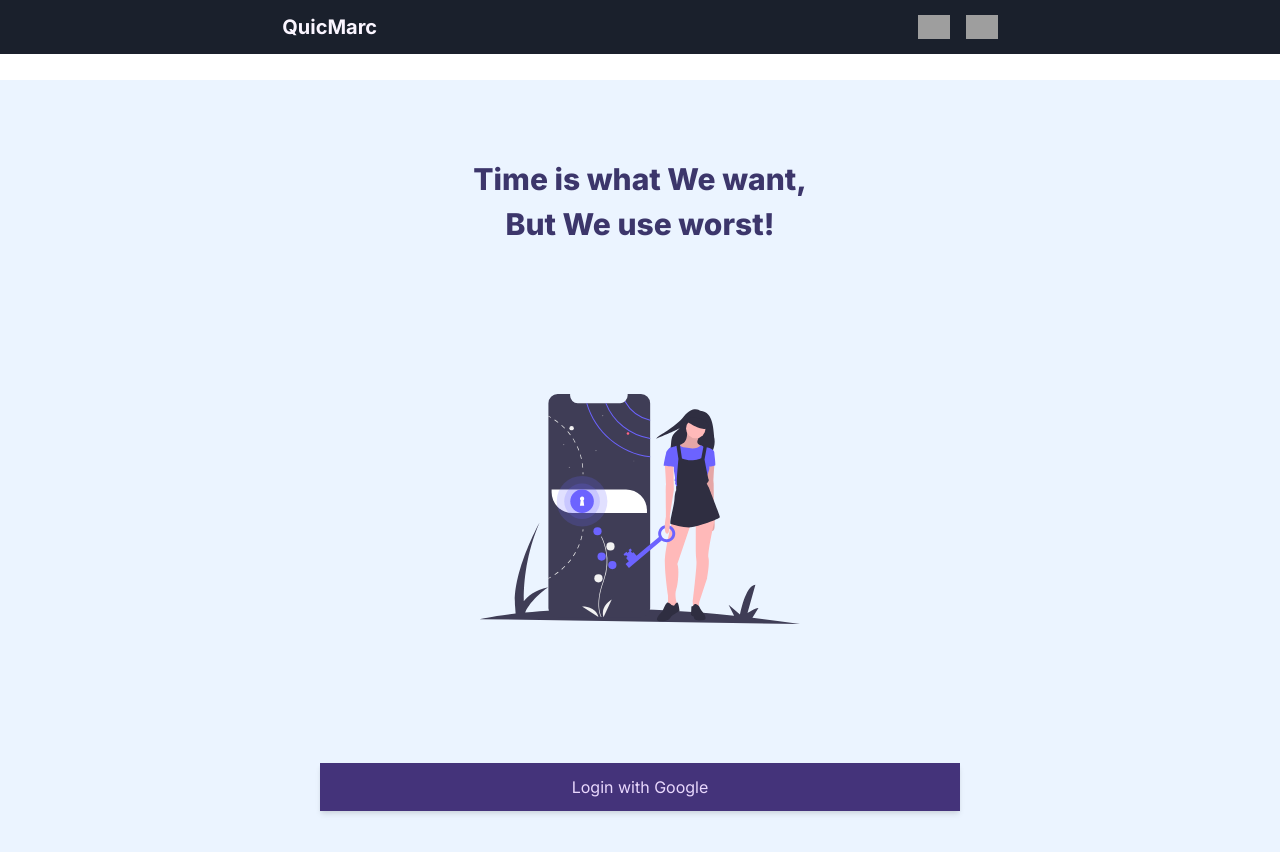
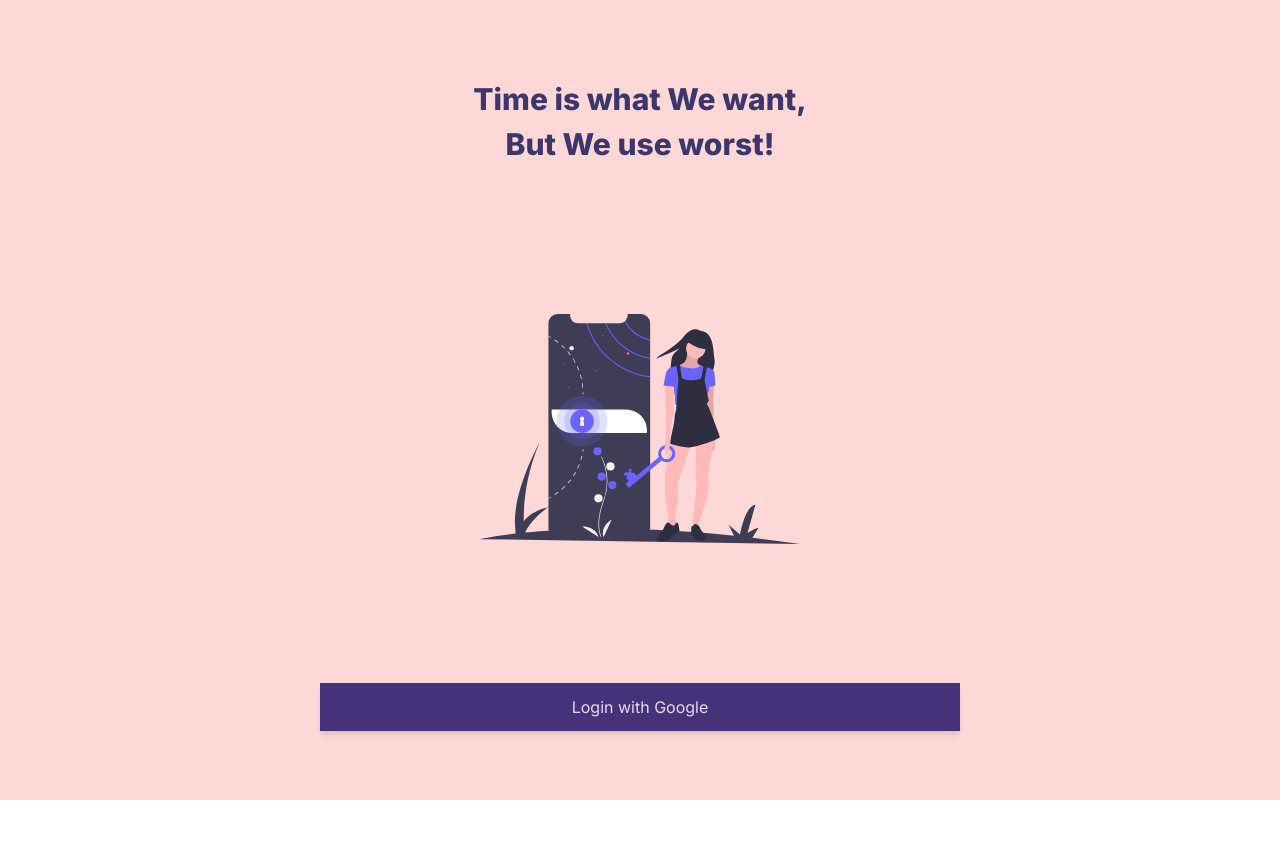
Before and after one commit to Manitej66/QuicMarc, a React (Create React App) app: page /login in a window 1280 px wide. Shown: the top 852 px of the page. After the commit the page ends 800 px from the top, so only its background shows below. Built offline with nearby package versions, Linux system fonts and the light colour scheme; no server answers; grey boxes are pictures that could not be loaded.

Commit message:
fixed the login screen height

```diff
--- a/src/components/Login.js
+++ b/src/components/Login.js
@@ -3,8 +3,8 @@ import { signInWithGoogle } from '../firebase'
 const Login = () => {
 
     return (
-        <div className="bg-indigo-100 h-screen min-w-screen overflow-hidden">
-            <div className="w-screen h-screen flex flex-col justify-around items-center content-center">
+        <div>
+            <div className="bg-red-200 absolute top-0 w-screen h-screen flex flex-col justify-around items-center content-center">
                 <p className="text-3xl text-indigo-900 font-myfont font-extrabold text-center p-2">Time is what We want, <br />But We use worst!</p>
                 <img src={require('../assets/login.svg')} alt="login_svg" className="w-3/4 mx-auto sm:w-1/4" />
                 <button onClick={signInWithGoogle} className="p-3 w-1/2  bg-purple-900  text-purple-200 font-myfont shadow-md">Login with Google</button>
```
